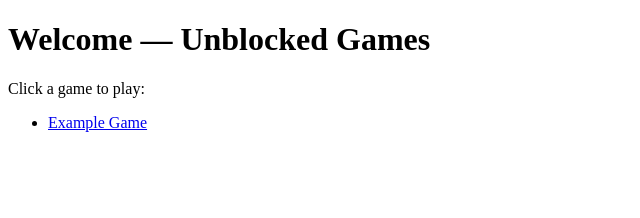
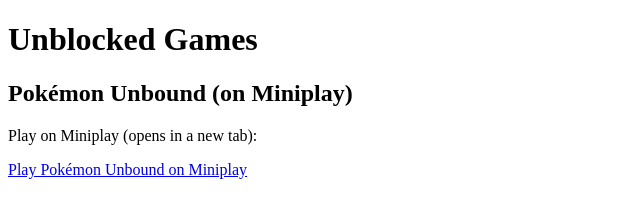
Before and after one commit to sepulvedap388-wq/sepulvedap388-wq.github.io, a plain HTML site: page index.html in a window 1280 px wide. Shown: the whole page, without its empty margins (0-640 px from the left). Drawn offline with Linux system fonts and the light colour scheme.

Commit message:
Update index.html

```diff
--- a/index.html
+++ b/index.html
@@ -1,14 +1,16 @@
-<!DOCTYPE html>
+<!doctype html>
 <html>
 <head>
   <meta charset="utf-8">
   <title>Unblocked Games</title>
 </head>
 <body>
-  <h1>Welcome — Unblocked Games</h1>
-  <p>Click a game to play:</p>
-  <ul>
-    <li><a href="games/example-game.html">Example Game</a></li>
-  </ul>
+  <h1>Unblocked Games</h1>
+
+  <h2>Pokémon Unbound (on Miniplay)</h2>
+  <p>Play on Miniplay (opens in a new tab):</p>
+  <a href="https://www.miniplay.com/game/pokemon-unbound#" target="_blank" rel="noopener noreferrer">
+    Play Pokémon Unbound on Miniplay
+  </a>
 </body>
 </html>
```
